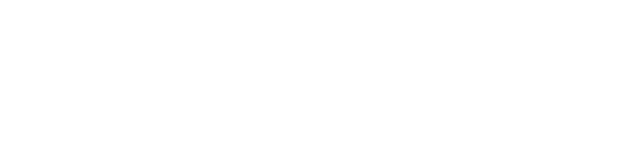
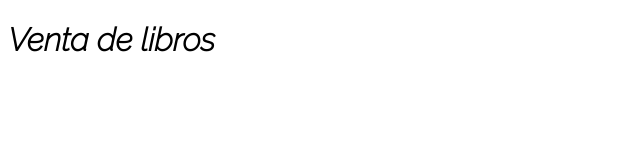
Before and after one commit to GermanGuerrero95/proyecto-libros, a plain HTML site: page index.html in a window 1280 px wide. Shown: the whole page, without its empty margins (0-640 px from the left). Drawn offline with Linux system fonts and the light colour scheme.

Commit message:
agregue header

```diff
--- a/index.html
+++ b/index.html
@@ -14,6 +14,10 @@
     />
   </head>
   <body>
+    <header>
+      <h1>Venta de libros</h1>
+    </header>
+
     <!--1 index 3 cards con imagem titulo, descripcion, precio y boton que simule un boton de compra
         titlo la pagina.
     2. formulario contacto
```
